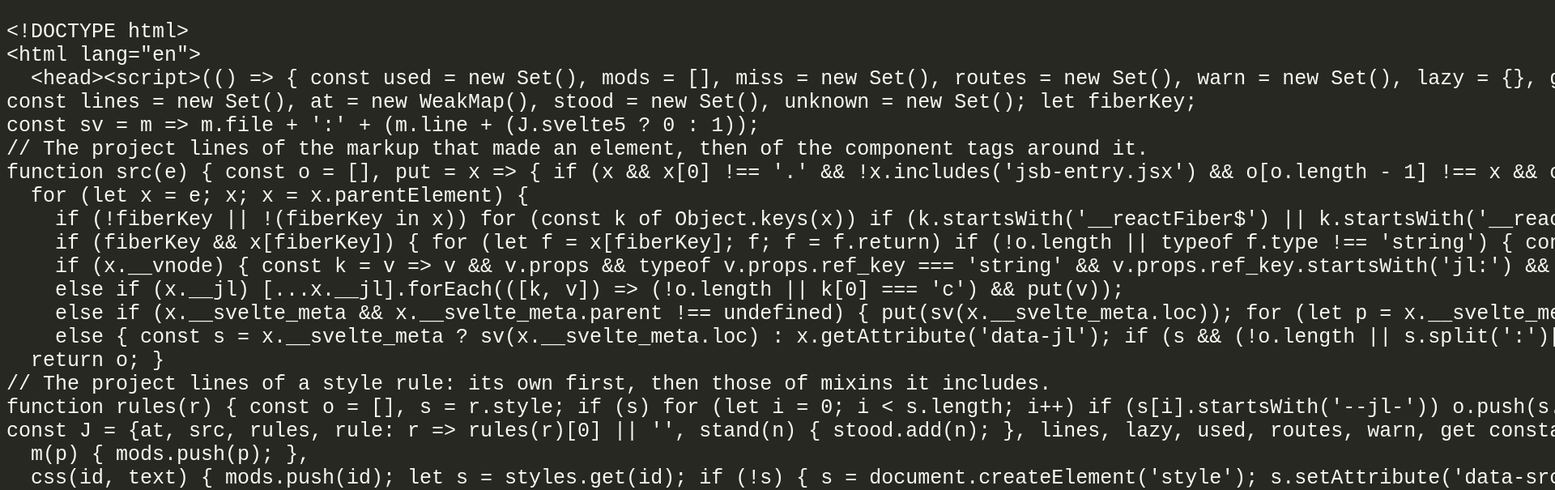
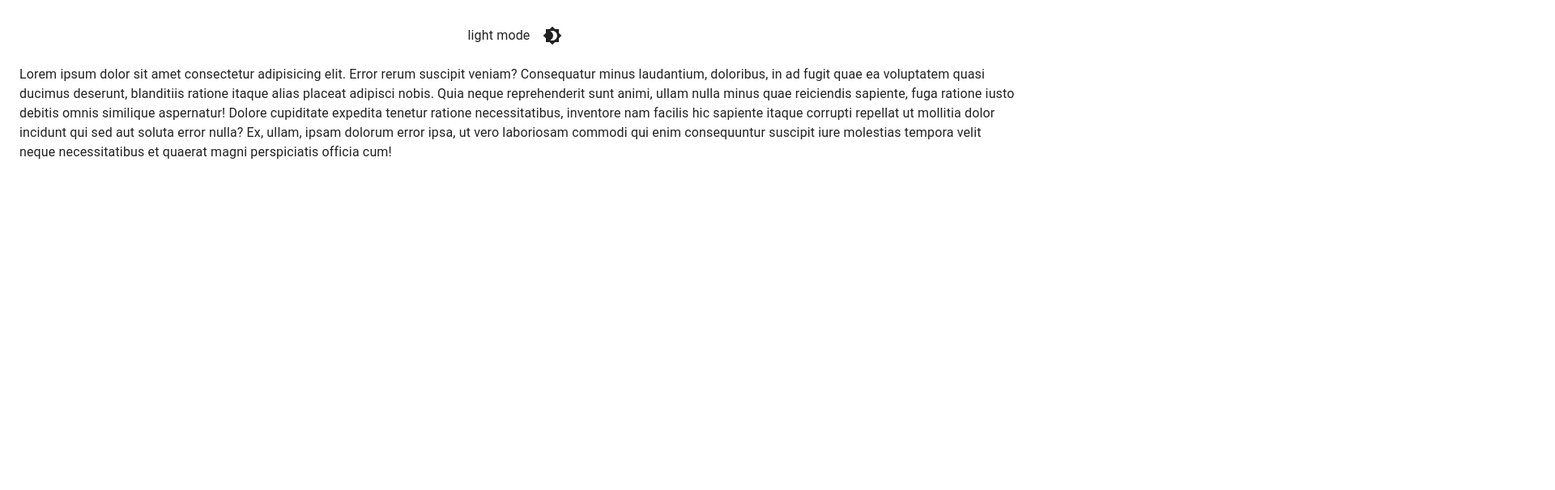
Before and after one commit to sshvasi/fullstack-javascript-project-12, a React app: page / in a window 1280 px wide. Shown: the top 605 px of the page at 81% size, 1920 px wide, since content can reach past the window. Built offline with nearby package versions, Linux system fonts and the light colour scheme.

Commit message:
feat: add theming

```diff
--- a/package.json
+++ b/package.json
@@ -37,6 +37,10 @@
     "*.{css,scss,ts,tsx,json,md}": "prettier --write"
   },
   "dependencies": {
+    "@emotion/react": "^11.10.4",
+    "@emotion/styled": "^11.10.4",
+    "@mui/icons-material": "^5.10.6",
+    "@mui/material": "^5.10.8",
     "commander": "^9.4.1",
     "fastify": "^3.29.2",
     "fastify-cli": "^5.5.0",
--- /dev/null
+++ b/src/App.jsx
@@ -0,0 +1,62 @@
+import { useContext } from 'react';
+import { Box, useTheme, IconButton, Typography } from '@mui/material';
+import Brightness7Icon from '@mui/icons-material/Brightness7';
+import Brightness4Icon from '@mui/icons-material/Brightness4';
+import ColorModeContext from './context/ColorModeContext';
+
+const App = () => {
+  const theme = useTheme();
+  const colorMode = useContext(ColorModeContext);
+
+  return (
+    <Box
+      sx={{
+        display: 'flex',
+        width: '100%',
+        flexDirection: 'column',
+        gap: 2,
+        alignItems: 'center',
+        justifyContent: 'center',
+        bgcolor: 'background.default',
+        color: 'text.primary',
+        borderRadius: 1,
+        p: 3,
+      }}
+    >
+      <Box
+        sx={{
+          display: 'flex',
+          alignItems: 'center',
+        }}
+      >
+        {theme.palette.mode} mode
+        <IconButton
+          sx={{ ml: 1 }}
+          onClick={colorMode.toggleColorMode}
+          color="inherit"
+        >
+          {theme.palette.mode === 'dark' ? (
+            <Brightness7Icon />
+          ) : (
+            <Brightness4Icon />
+          )}
+        </IconButton>
+      </Box>
+      <Typography variant="body1">
+        Lorem ipsum dolor sit amet consectetur adipisicing elit. Error rerum
+        suscipit veniam? Consequatur minus laudantium, doloribus, in ad fugit
+        quae ea voluptatem quasi ducimus deserunt, blanditiis ratione itaque
+        alias placeat adipisci nobis. Quia neque reprehenderit sunt animi, ullam
+        nulla minus quae reiciendis sapiente, fuga ratione iusto debitis omnis
+        similique aspernatur! Dolore cupiditate expedita tenetur ratione
+        necessitatibus, inventore nam facilis hic sapiente itaque corrupti
+        repellat ut mollitia dolor incidunt qui sed aut soluta error nulla? Ex,
+        ullam, ipsam dolorum error ipsa, ut vero laboriosam commodi qui enim
+        consequuntur suscipit iure molestias tempora velit neque necessitatibus
+        et quaerat magni perspiciatis officia cum!
+      </Typography>
+    </Box>
+  );
+};
+
+export default App;
--- a/src/components/App.jsx
+++ /dev/null
@@ -1,17 +0,0 @@
-import { useEffect, useState } from 'react';
-
-const App = () => {
-  const [state, setState] = useState(null);
-
-  useEffect(() => {
-    (async () => {
-      const response = await fetch('/');
-      const text = await response.text();
-      setState(text);
-    })();
-  }, []);
-
-  return <pre>{state}</pre>;
-};
-
-export default App;
--- /dev/null
+++ b/src/context/ColorModeContext.js
@@ -0,0 +1,5 @@
+import { createContext } from 'react';
+
+const ColorModeContext = createContext({ toggleColorMode: () => {} });
+
+export default ColorModeContext;
--- /dev/null
+++ b/src/context/ThemeProvider.jsx
@@ -0,0 +1,43 @@
+import { useState, useMemo } from 'react';
+import {
+  createTheme,
+  ThemeProvider as ColorThemeProvider,
+} from '@mui/material';
+import CssBaseline from '@mui/material/CssBaseline';
+import useMediaQuery from '@mui/material/useMediaQuery';
+import ColorModeContext from './ColorModeContext';
+
+const ThemeProvider = ({ children }) => {
+  const prefersDarkMode = useMediaQuery('(prefers-color-scheme: dark)');
+  const [mode, setMode] = useState(prefersDarkMode ? 'dark' : 'light');
+
+  const colorMode = useMemo(
+    () => ({
+      toggleColorMode: () => {
+        setMode((prevMode) => (prevMode === 'light' ? 'dark' : 'light'));
+      },
+    }),
+    [],
+  );
+
+  const theme = useMemo(
+    () =>
+      createTheme({
+        palette: {
+          mode,
+        },
+      }),
+    [mode],
+  );
+
+  return (
+    <ColorModeContext.Provider value={colorMode}>
+      <ColorThemeProvider theme={theme}>
+        <CssBaseline />
+        {children}
+      </ColorThemeProvider>
+    </ColorModeContext.Provider>
+  );
+};
+
+export default ThemeProvider;
--- a/src/index.js
+++ b/src/index.js
@@ -1,7 +1,10 @@
-import React from 'react';
 import ReactDOM from 'react-dom/client';
-import App from '@components/App';
-import './index.scss';
+import App from '@src/App';
+import ThemeProvider from './context/ThemeProvider';
 
 const root = ReactDOM.createRoot(document.getElementById('root'));
-root.render(<App />);
+root.render(
+  <ThemeProvider>
+    <App />
+  </ThemeProvider>,
+);
--- a/src/index.scss
+++ /dev/null
@@ -1,5 +0,0 @@
-body {
-  background-color: #272822;
-  color: #f8f8f2;
-  font: 25px sans-serif;
-}
```
Also changed, not shown: 1 other file (tests, documents, lock files or other folders).
